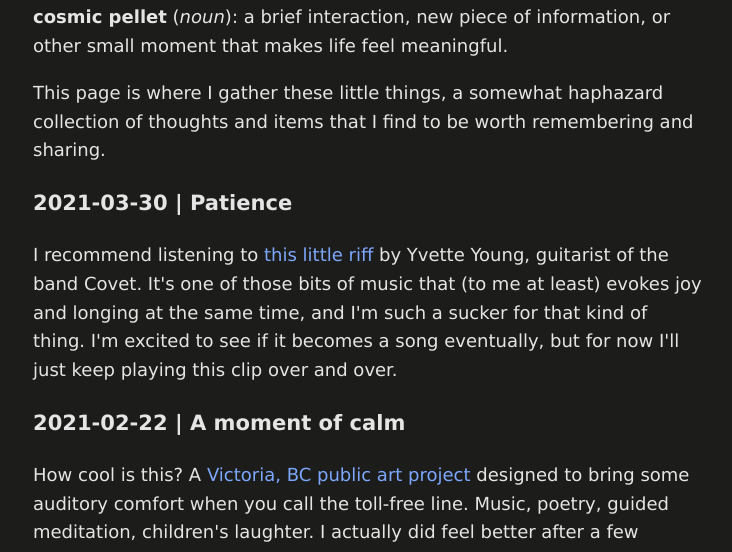
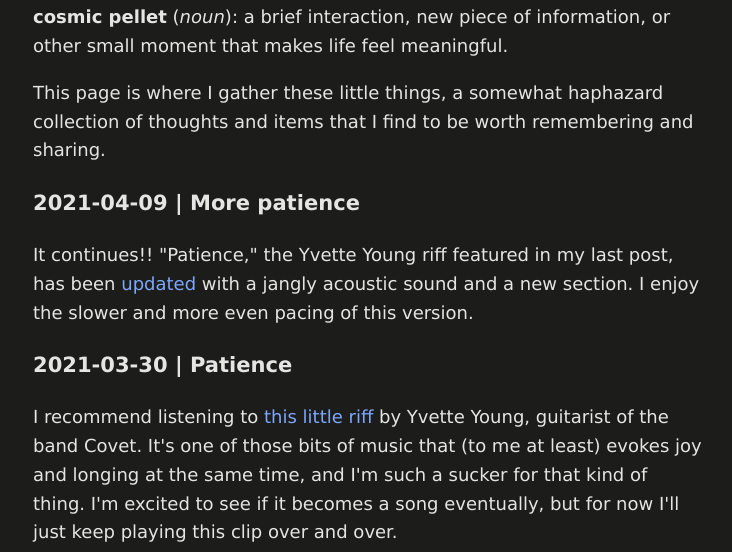
Before and after one commit to charliekozey/charliekozey.github.io, a plain HTML site: page cosmicpellets/index.html in a window 1280 px wide. Shown: the part 227-779 px from the top of the page, without its empty margins (27-759 px from the left). Drawn offline with Linux system fonts and the light colour scheme.

Commit message:
more patience
only took 8 minutes to update! sweet

```diff
--- a/cosmicpellets/index.html
+++ b/cosmicpellets/index.html
@@ -36,6 +36,8 @@
      </p>
      <p>
        This page is where I gather these little things, a somewhat haphazard collection of thoughts and items that I find to be worth remembering and sharing.
+   <h3 id="more-patience">2021-04-09 | More patience</h3>
+       It continues!! "Patience," the Yvette Young riff featured in my last post, has been <a href= "https://www.youtube.com/watch?v=7kKAtPTgmeo">updated</a> with a jangly acoustic sound and a new section. I enjoy the slower and more even pacing of this version.
     <h3 id="patience">2021-03-30 | Patience</h3>
        I recommend listening to <a href= "https://www.youtube.com/watch?v=6Mt0lMW1fCw">this little riff</a> by Yvette Young, guitarist of the band Covet. It's one of those bits of music that (to me at least) evokes joy and longing at the same time, and I'm such a sucker for that kind of thing. I'm excited to see if it becomes a song eventually, but for now I'll just keep playing this clip over and over.
      <h3 id="a-moment-of-calm">2021-02-22 | A moment of calm</h3>
```
